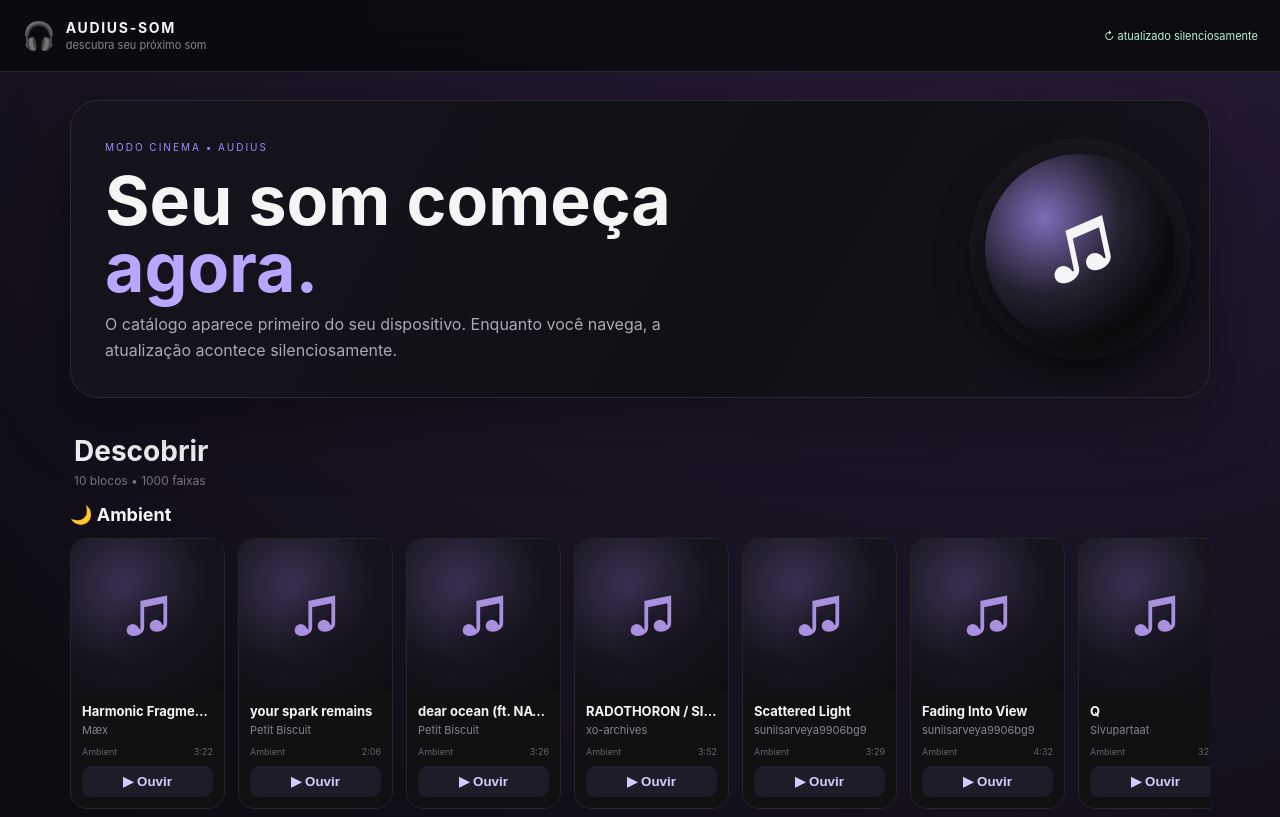
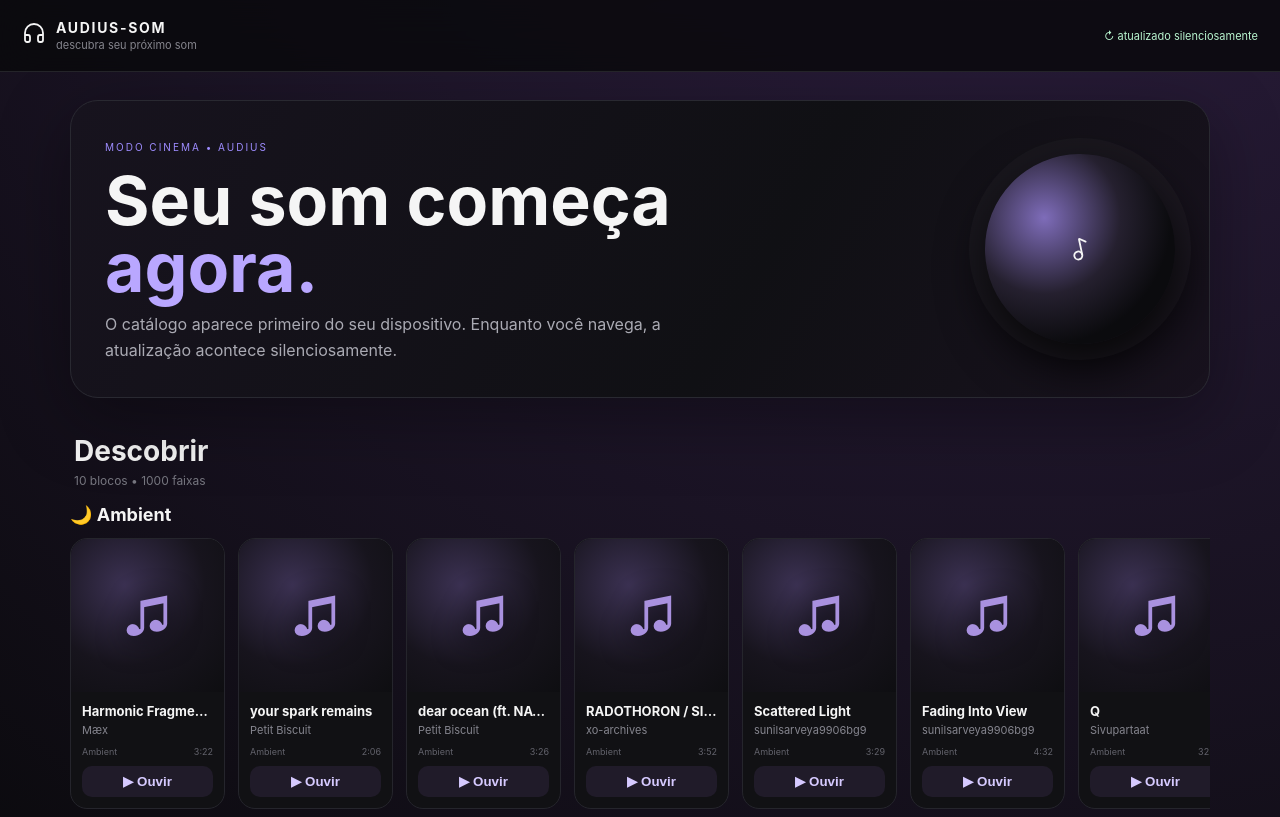
Before and after one commit to detiillimichel-max/AUDIUS-SOM, a website: page index.html in a window 1280 px wide. Shown: the top 817 px of the page. Drawn offline with nearby package versions, Linux system fonts and the light colour scheme.

Commit message:
feat: adicionar Lucide e versionar assets do app

```diff
--- a/index.html
+++ b/index.html
@@ -6,12 +6,13 @@
     <meta name="theme-color" content="#09090b">
     <meta name="description" content="AUDIUS-SOM — descoberta musical com catálogo Audius.">
     <title>AUDIUS-SOM</title>
-    <link rel="stylesheet" href="./src/app/app.css">
+    <link rel="stylesheet" href="./src/app/app.css?v=3">
+    <script src="https://unpkg.com/lucide@1.47.0/dist/umd/lucide.min.js"></script>
   </head>
   <body>
     <header class="topbar">
       <div class="brand">
-        <span class="brand-mark">🎧</span>
+        <span class="brand-mark" aria-hidden="true"><i data-lucide="headphones"></i></span>
         <div><strong>AUDIUS-SOM</strong><small>descubra seu próximo som</small></div>
       </div>
       <div class="sync" id="status" aria-live="polite">Abrindo sua biblioteca local…</div>
@@ -24,7 +25,7 @@
           <h1>Seu som começa<br><span>agora.</span></h1>
           <p>O catálogo aparece primeiro do seu dispositivo. Enquanto você navega, a atualização acontece silenciosamente.</p>
         </div>
-        <div class="hero-disc">♫</div>
+        <div class="hero-disc" aria-hidden="true"><i data-lucide="music-2"></i></div>
       </section>
 
       <div class="catalog-head">
@@ -37,20 +38,31 @@
       <section id="catalog" class="catalog" aria-live="polite"></section>
 
       <div id="empty" class="empty" hidden>
-        <div>🎵</div>
+        <div aria-hidden="true"><i data-lucide="music-2"></i></div>
         <h2>Seu catálogo está chegando</h2>
         <p>Na primeira abertura, aguarde a sincronização do catálogo.</p>
       </div>
     </main>
 
     <script type="module">
-      import { startApp } from "./src/app/startup.js";
-      import { renderCatalog } from "./src/app/catalog-ui.js";
+      import { startApp } from "./src/app/startup.js?v=3";
+      import { renderCatalog } from "./src/app/catalog-ui.js?v=3";
 
       const status = document.querySelector("#status");
       const count = document.querySelector("#catalog-count");
       const catalog = document.querySelector("#catalog");
       const empty = document.querySelector("#empty");
+
+      function refreshIcons(root = document) {
+        window.lucide?.createIcons({
+          root,
+          attrs: {
+            "stroke-width": 1.8
+          }
+        });
+      }
+
+      refreshIcons();
 
       function showCatalog(detail) {
         renderCatalog(catalog, detail.blocks);
@@ -59,6 +71,8 @@
           ? `${detail.blocks.length} blocos • ${tracks} faixas`
           : "Nenhuma faixa disponível ainda.";
         empty.hidden = tracks > 0;
+        refreshIcons(catalog);
+        refreshIcons(empty);
       }
 
       window.addEventListener("audius:catalog-ready", (event) => {
```
